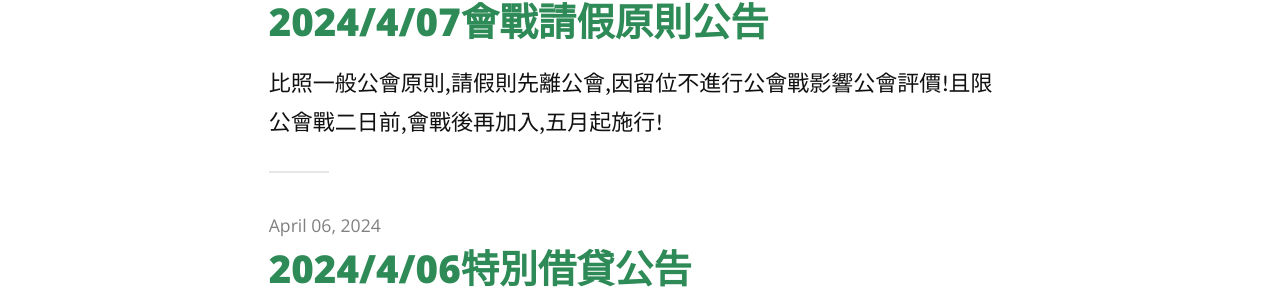
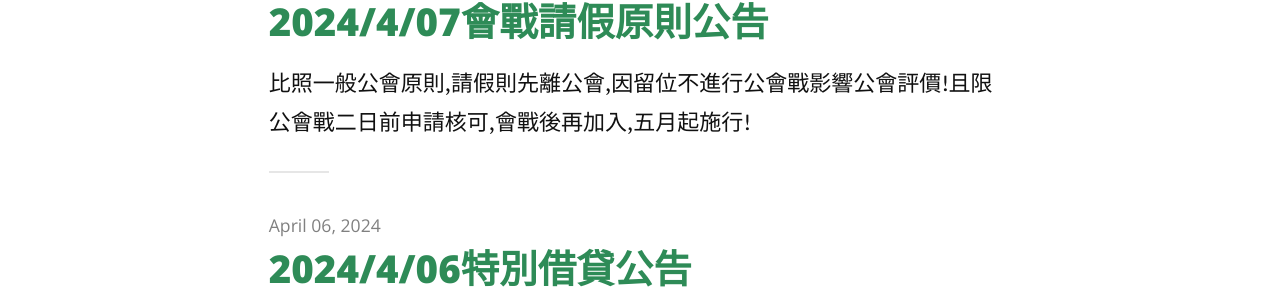
Before and after one commit to jetbomb2012/beloved, a Jekyll site: the page built from index.html, in a window 1280 px wide. Shown: the part 539-840 px from the top of the page. Built offline with Jekyll 4.4.1, drawn with Linux system fonts in a browser that asks for light colours; nearby versions of some CDN libraries; the list of posts is cut into pages by our own code.

Commit message:
Update 2014-04-07-lack-war.markdown

```diff
--- a/_posts/2014-04-07-lack-war.markdown
+++ b/_posts/2014-04-07-lack-war.markdown
@@ -2,7 +2,7 @@
 layout: post
 title:  "2024/4/07會戰請假原則公告"
 date:   2024-4-07
-description: 比照一般公會原則,請假則先離公會,因留位不進行公會戰影響公會評價!且限公會戰二日前,會戰後再加入,五月起施行!
+description: 比照一般公會原則,請假則先離公會,因留位不進行公會戰影響公會評價!且限公會戰二日前申請核可,會戰後再加入,五月起施行!
 
 
 
```
